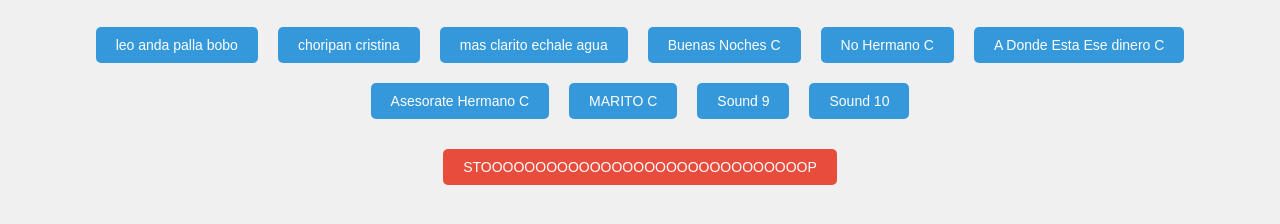
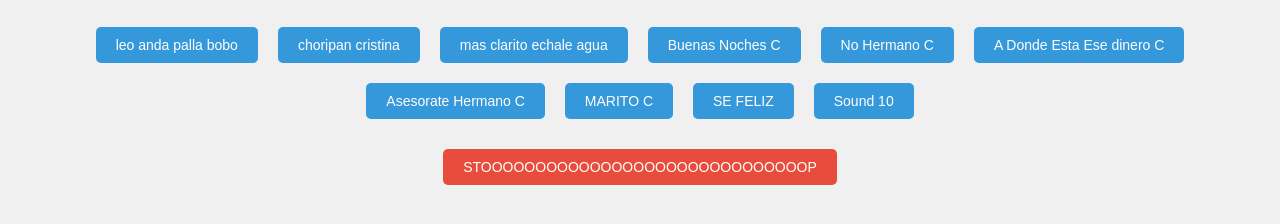
Before and after one commit to AnOnImO3210/botonera, a plain HTML site: page index.html in a window 1280 px wide. Shown: the part 342-566 px from the top of the page. Drawn offline with Linux system fonts and the light colour scheme.

Commit message:
agrego se feliz

```diff
--- a/index.html
+++ b/index.html
@@ -22,7 +22,7 @@
         <button class="sound-button" data-sound="audios/a donde esta ese dinero C.mp3">A Donde Esta Ese dinero C</button>
         <button class="sound-button" data-sound="audios/asesorate hermano.mp3">Asesorate Hermano C</button>
         <button class="sound-button" data-sound="audios/MARITO C.mp3">MARITO C</button>
-        <button class="sound-button" data-sound="sonido9.mp3">Sound 9</button>
+        <button class="sound-button" data-sound="audios/SE FELIZ.mp3">SE FELIZ</button>
         <button class="sound-button" data-sound="sonido10.mp3">Sound 10</button>
 
 
```
Also changed, not shown: 1 other file.
